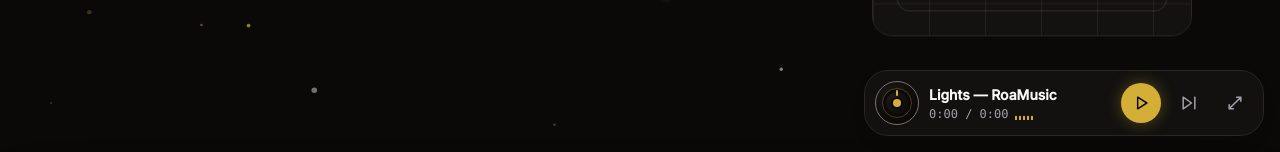
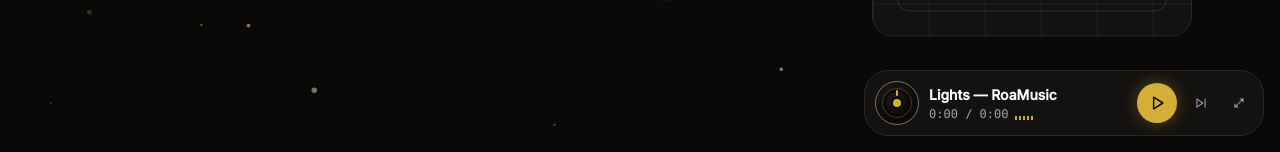
Before and after one commit to Ryunoo09/portofolio_new, a Next.js app: page / in a window 1280 px wide. Shown: the part 648-800 px from the top of the page. Built offline with nearby package versions, Linux system fonts and the light colour scheme; no server answers; the database is empty.

Commit message:
fix(music-player): shrink expand/next controls to ghost size-7 and make card opaque

```diff
--- a/src/features/music-player/components/music-player.tsx
+++ b/src/features/music-player/components/music-player.tsx
@@ -142,7 +142,7 @@ export function MusicPlayer({ tracks }: { tracks: MusicTrack[] }) {
       <audio ref={audioRef} src={track.src} preload="none" aria-hidden="true" onPlay={() => setPlaying(true)} onPause={() => setPlaying(false)} onLoadedMetadata={(event) => setDuration(Number.isFinite(event.currentTarget.duration) ? event.currentTarget.duration : 0)} onDurationChange={(event) => setDuration(Number.isFinite(event.currentTarget.duration) ? event.currentTarget.duration : 0)} onTimeUpdate={(event) => setCurrentTime(event.currentTarget.currentTime)} onEnded={() => tracks.length > 1 ? selectTrack(trackIndex + 1) : setPlaying(false)} onError={() => { setPlaying(false); setDuration(0); setCurrentTime(0); }} />
 
       <div
-        className="music-player-card border-border bg-surface/95 w-[min(25rem,calc(100vw-2rem))] overflow-hidden rounded-3xl border p-2.5 shadow-lg backdrop-blur"
+        className="music-player-card border-border bg-surface w-[min(25rem,calc(100vw-2rem))] overflow-hidden rounded-3xl border p-2.5 shadow-lg"
         data-playing={playing ? "true" : undefined}
       >
         <div className="relative z-10 flex min-w-0 items-center gap-2.5">
@@ -190,7 +190,7 @@ export function MusicPlayer({ tracks }: { tracks: MusicTrack[] }) {
                 type="button"
                 onClick={() => selectTrack(trackIndex + 1)}
                 aria-label="Next track"
-                className="text-fg-muted hover:text-fg hover:bg-surface-raised/60 grid size-9 shrink-0 place-items-center rounded-full transition-colors duration-[var(--duration-fast)] motion-reduce:transition-none"
+                className="text-fg-muted hover:text-fg hover:bg-surface-raised/60 grid size-7 shrink-0 place-items-center rounded-full [&_svg]:size-3.5 transition-colors duration-[var(--duration-fast)] motion-reduce:transition-none"
               >
                 <PlayerIcon name="next" />
               </button>
@@ -201,7 +201,7 @@ export function MusicPlayer({ tracks }: { tracks: MusicTrack[] }) {
             onClick={() => setExpanded((value) => !value)}
             aria-expanded={expanded}
             aria-label={expanded ? "Collapse music player" : "Expand music player"}
-            className="text-fg-muted hover:text-fg hover:bg-surface-raised/60 grid size-9 shrink-0 place-items-center rounded-full transition-colors duration-[var(--duration-fast)] motion-reduce:transition-none"
+            className="text-fg-muted hover:text-fg hover:bg-surface-raised/60 grid size-7 shrink-0 place-items-center rounded-full [&_svg]:size-3.5 transition-colors duration-[var(--duration-fast)] motion-reduce:transition-none"
           >
             <PlayerIcon name={expanded ? "collapse" : "expand"} />
           </button>
```
